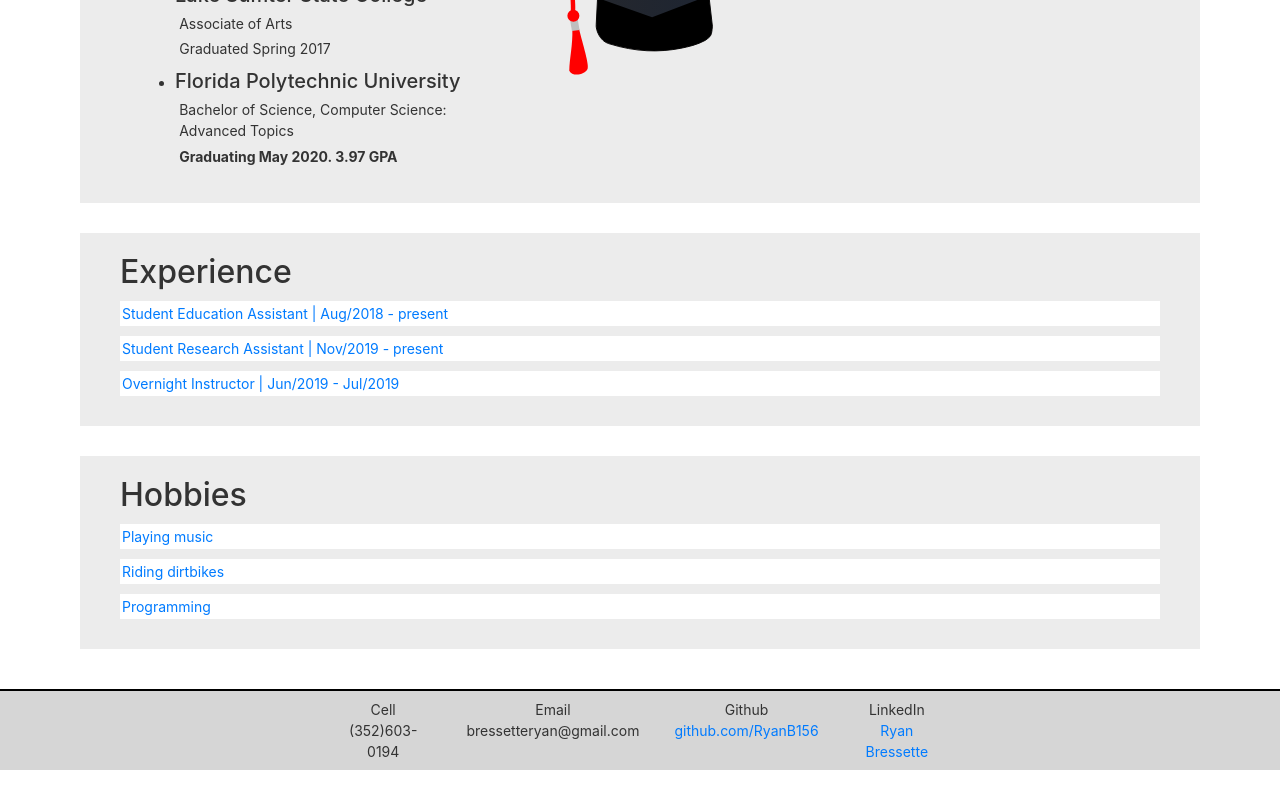
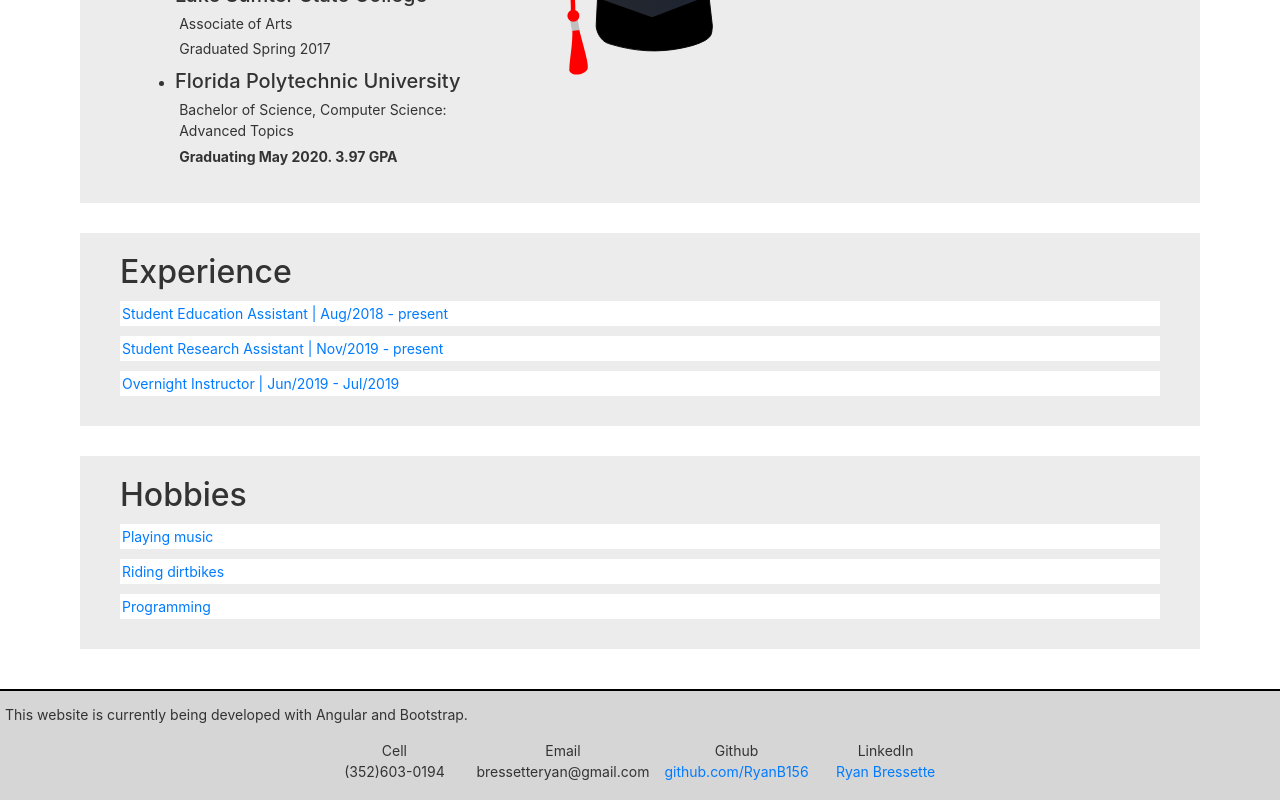
Before and after one commit to RyanB156/Portfolio-Site, an Angular app: page /home in a window 1280 px wide. Shown: the part 1644-2444 px from the top of the page. Before the commit the page ends 2414 px from the top, so only its background shows below. Built offline with nearby package versions, Linux system fonts and the light colour scheme.

Commit message:
Add text to footer.

```diff
--- a/src/app/footer/footer.component.html
+++ b/src/app/footer/footer.component.html
@@ -1,4 +1,7 @@
 <div class="container-flex foot bg1">
+  <div class="row">
+    This website is currently being developed with Angular and Bootstrap.
+  </div>
   <div class="row justify-content-center text-center">
     <div class="col-xs-2 col-md-3"></div>
     <div class="col">
--- a/src/app/footer/footer.component.scss
+++ b/src/app/footer/footer.component.scss
@@ -11,3 +11,7 @@
   padding: 8px 15px 8px 15px;
   border-top: solid black 2px;
 }
+
+div {
+  padding: 5px;
+}
```
